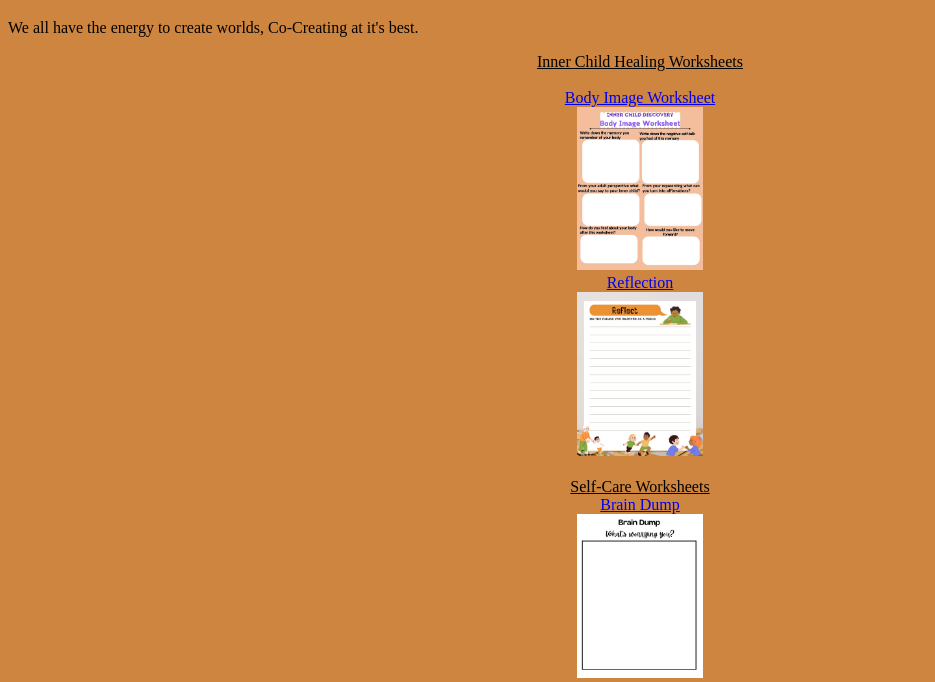
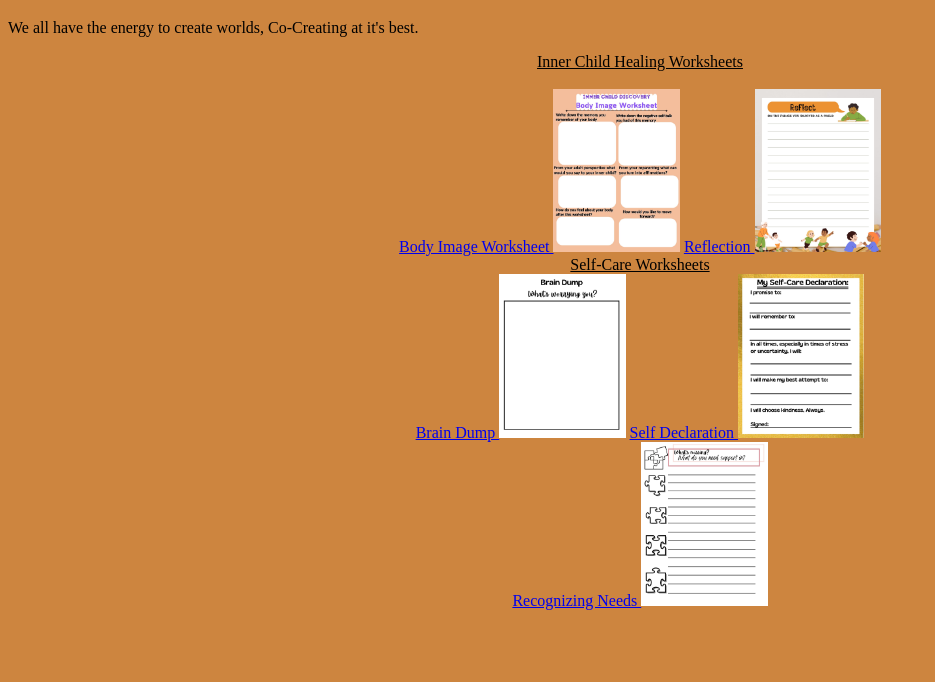
Before and after one commit to Thegoodkarmacouple/energycreatingworlds, a plain HTML site: page index.html in a window 1280 px wide. Shown: the part 61-743 px from the top of the page, without its empty margins (0-935 px from the left). Drawn offline with Linux system fonts and the light colour scheme.

Commit message:
update br and readme
describing more readme and removing br

```diff
--- a/index.html
+++ b/index.html
@@ -11,19 +11,15 @@
         <p>We all have the energy to create worlds, Co-Creating at it's best.</p>
         <div><u>Inner Child Healing Worksheets</u>
         <br></br><a target="blank" href="https://www.canva.com/design/DAFI76B0lXU/XQXqgaQPlokMRN-0ee0LAA/view">Body Image Worksheet
-        <br><img alt="body image worksheet" src="Inner-Child-Worksheet-body-image.jpg" style="width:10%;" height:10%;></a>
-        <br>
+        <img alt="body image worksheet" src="Inner-Child-Worksheet-body-image.jpg" style="width:10%;" height:10%;></a>
         <a target="blank" href="https://www.canva.com/design/DAFI69zOqyM/8dm9xG20XC97zHaQEajDQg/view">Reflection
-        <br> <img alt="Reflection Worksheet" src="Reflection.jpg" style="width:10%;" height:10%;>
-        </a></div>
-        <br>
+        <img alt="Reflection Worksheet" src="Reflection.jpg" style="width:10%;" height:10%;></a></div>
         <div><u>Self-Care Worksheets</u><br>
         <a target="blank" href="https://www.canva.com/design/DAFI64O83zE/7tp-OGymvUzbnQUiV6LfoQ/view">Brain Dump
-            <br><img alt="Brain Dump" src="Brain-Dump.jpg" style="width:10%;" height:10%;></a>
-        <br>
+        <img alt="Brain Dump" src="Brain-Dump.jpg" style="width:10%;" height:10%;></a>
         <a target="blank" href="https://www.canva.com/design/DAFI64upXpw/y9kCWtuDOhaPjJxOEZdwVg/view">Self Declaration
-        <br><img alt="Self Declaration Worksheet" src="Self-Care-Declaration.jpg" style="width:10%;" height:10%;></a></div>
+        <img alt="Self Declaration Worksheet" src="Self-Care-Declaration.jpg" style="width:10%;" height:10%;></a></div>
         <div><a target="blank" href="https://www.canva.com/design/DAFI7EQDJfk/mZWYZ3U4ruy2HHtcLKOYKg/view">Recognizing Needs
-         <br><img alt="Recognizing Needs Worksheet" src="Recognizing-needs.jpg" style="width:10%; height:10%"></a></div>
+        <img alt="Recognizing Needs Worksheet" src="Recognizing-needs.jpg" style="width:10%; height:10%"></a></div>
     </body>
 </html>
```
Also changed, not shown: 1 other file.
